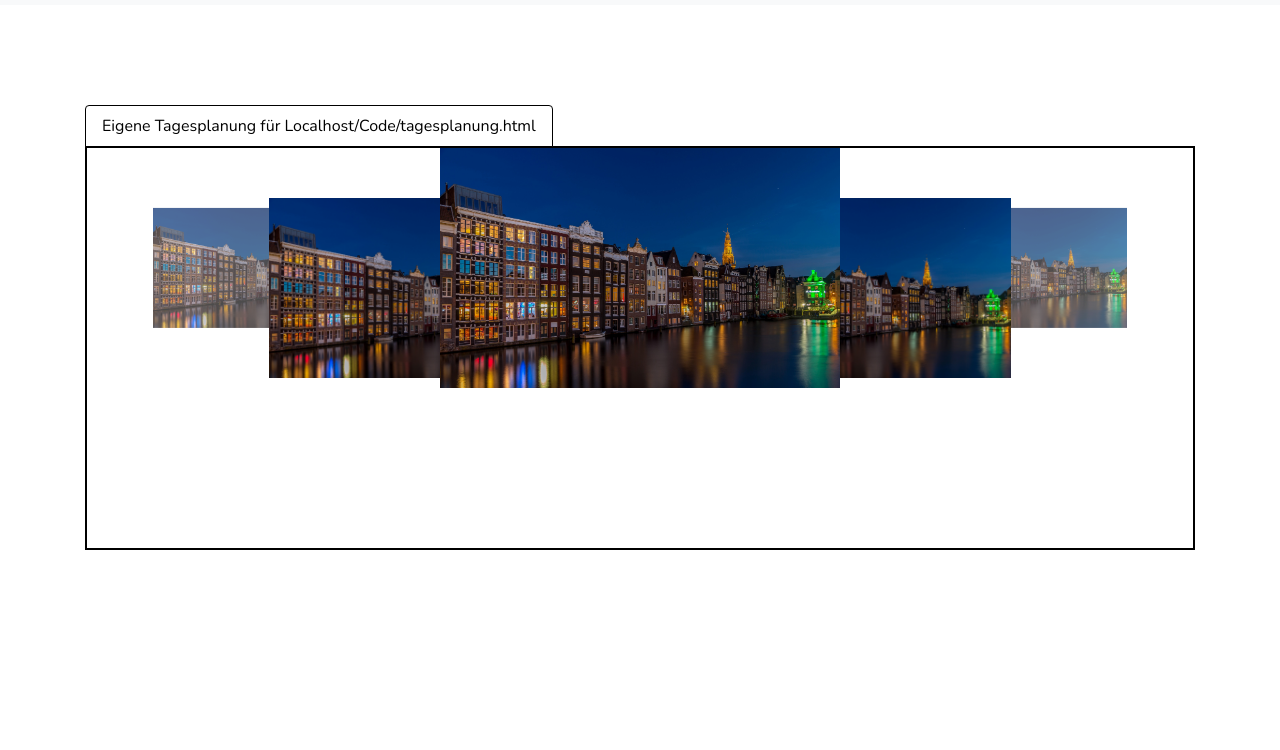
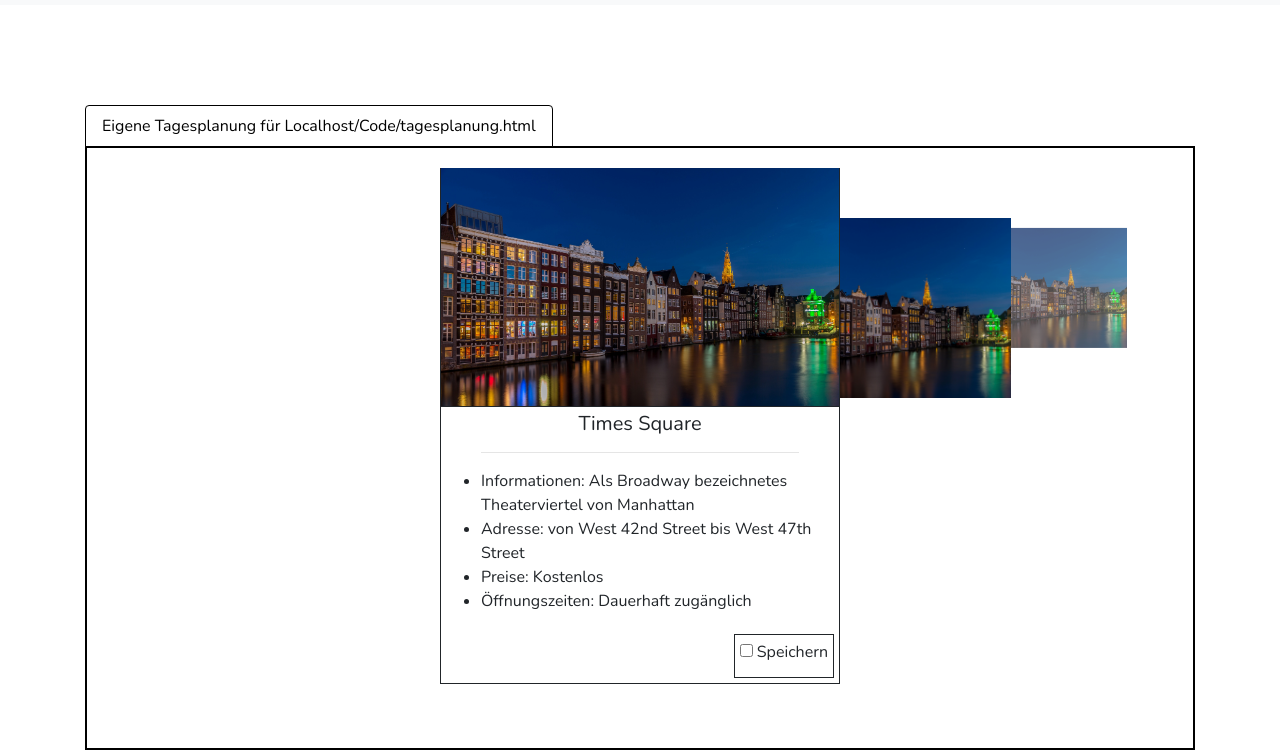
Before and after one commit to MeisterDanDan/Urban-Explorer, a plain HTML site: page Code/tagesplanung.html in a window 1280 px wide. Shown: the part 61-811 px from the top of the page. Drawn offline with nearby package versions, Linux system fonts and the light colour scheme.

Commit message:
tagesplanung frontend

```diff
--- a/Code/js/tagesplanung.js
+++ b/Code/js/tagesplanung.js
@@ -10,7 +10,8 @@ function start() {
     }
 }
 //carousel
-function moveToSelected(element) {
+
+   function moveToSelected(element) {
 
   if (element == "next") {
     var selected = $(".selected").next();
@@ -39,20 +40,6 @@ function moveToSelected(element) {
 }
 
 
-$(document).keydown(function(e) {
-    switch(e.which) {
-        case 37: // left
-        moveToSelected('prev');
-        break;
-
-        case 39: // right
-        moveToSelected('next');
-        break;
-
-        default: return;
-    }
-    e.preventDefault();
-});
 
 $('#carousel div').click(function() {
   moveToSelected($(this));
@@ -64,4 +51,5 @@ $('#prev').click(function() {
 
 $('#next').click(function() {
   moveToSelected('next');
+
 });
--- a/Code/style/tagesplanung.css
+++ b/Code/style/tagesplanung.css
@@ -1,8 +1,70 @@
+.next #text{
+   display: none;
+}
+.nextRightSecond #text{
+   display: none;
+}
+.hideRight #text{
+   display: none;
+}
+
+.prev #text{
+   display: none;
+}
+.prevLeftSecond #text{
+   display: none;
+}
+.hideLeft #text{
+   display: none;
+}
+
+#text h5 {
+   text-align:center;
+    margin-top: 5px;
+}
+#text hr {
+    width: 80%;
+    text-align: center;
+}
+
+.selected #text{
+    width:100% ;
+    -webkit-transition: width 2s;
+    border-bottom: 1px solid ;
+    border-right: 1px solid ;
+    border-left: 1px solid;
+    background: white;
+}
+
+.selected #text:hover{
+    box-shadow: 0 0 11px rgba(33,33,33,.2);
+}
+.selected img:hover{
+    box-shadow: 0 0 11px rgba(33,33,33,.2);
+}
+.selected img{
+    width:100% ;
+    border-bottom: 1px solid ;
+    border-right: 1px solid ;
+    border-left: 1px solid;
+    background: white;
+}
+
+.selected form {
+    float:right;
+    border: solid 1px;
+    margin: 5px;
+    padding: 5px;
+}
+
+
+
 #carousel {
   position: relative;
-  height: 400px;
+  height: 600px;
   top: 50%;
   overflow: hidden;
+  padding-top: 20px;
 }
 #carousel div {
   position: absolute;
--- a/Code/tagesplanung.html
+++ b/Code/tagesplanung.html
@@ -35,6 +35,7 @@
                 <div class="container">
                     <div class="suche-box">
 
+
                         <ul class="nav nav-tabs" id="myTab" role="tablist">
                             <li class="nav-item">
                                 <a class="nav-link active" id="home-tab" data-toggle="tab" role="tab" aria-controls="home" aria-selected="true"></a>
@@ -45,33 +46,98 @@
                             <div class="search-tab tab-pane fade show active" id="home" role="tabpanel" aria-labelledby="home-tab">
                                 <div id="carousel">
 
-                                    <div class="hideLeft">
-                                        <img src="img/amsterdam.jpg">
+                                    <div class="selected" onclick="return false;" >
+                                        <img src="img/amsterdam.jpg" >
+                                        <div id="text">
+                                        <h5>Times Square</h5>
+                                            <hr>
+                                            <ul>
+                                            <li>Informationen: Als Broadway bezeichnetes Theaterviertel von Manhattan</li>
+                                            <li>Adresse: von West 42nd Street bis West 47th Street</li>
+                                            <li>Preise: Kostenlos</li>
+                                            <li>Öffnungszeiten: Dauerhaft zugänglich</li>
+                                            </ul>
+                                            <form>
+                                            <input type="checkbox" name="speichern" id="speichern" >
+                                            <label for="speichern">Speichern</label>
+                                            </form>
+
+                                        </div>
+
                                     </div>
 
-                                    <div class="prevLeftSecond">
+                                     <div class="next">
                                         <img src="img/amsterdam.jpg">
+                                        <div id="text">
+                                       <h5>Times Square</h5>
+                                            <hr>
+                                            <ul>
+                                            <li>Informationen: Als Broadway bezeichnetes Theaterviertel von Manhattan</li>
+                                            <li>Adresse: von West 42nd Street bis West 47th Street</li>
+                                            <li>Preise: Kostenlos</li>
+                                            <li>Öffnungszeiten: Dauerhaft zugänglich</li>
+                                            </ul>
+                                        </div>
                                     </div>
 
-                                    <div class="prev">
-                                        <img src="img/amsterdam.jpg">
-                                    </div>
-
-                                    <div class="selected">
-                                        <img src="img/amsterdam.jpg">
-                                    </div>
-
-                                    <div class="next">
-                                        <img src="img/amsterdam.jpg">
-                                    </div>
 
                                     <div class="nextRightSecond">
                                         <img src="img/amsterdam.jpg">
+                                        <div id="text">
+                                        <h5>Times Square</h5>
+                                            <hr>
+                                            <ul>
+                                            <li>Informationen: Als Broadway bezeichnetes Theaterviertel von Manhattan</li>
+                                            <li>Adresse: von West 42nd Street bis West 47th Street</li>
+                                            <li>Preise: Kostenlos</li>
+                                            <li>Öffnungszeiten: Dauerhaft zugänglich</li>
+                                            </ul>
+                                        </div>
+                                    </div>
+                                    <div class="hideRight">
+                                        <img src="img/amsterdam.jpg">
+                                        <div id="text">
+                                        <h5>Times Square</h5>
+                                            <hr>
+                                            <ul>
+                                            <li>Informationen: Als Broadway bezeichnetes Theaterviertel von Manhattan</li>
+                                            <li>Adresse: von West 42nd Street bis West 47th Street</li>
+                                            <li>Preise: Kostenlos</li>
+                                            <li>Öffnungszeiten: Dauerhaft zugänglich</li>
+                                            </ul>
+                                        </div>
                                     </div>
 
                                     <div class="hideRight">
                                         <img src="img/amsterdam.jpg">
+                                        <div id="text">
+                                       <h5>Times Square</h5>
+                                            <hr>
+                                            <ul>
+                                            <li>Informationen: Als Broadway bezeichnetes Theaterviertel von Manhattan</li>
+                                            <li>Adresse: von West 42nd Street bis West 47th Street</li>
+                                            <li>Preise: Kostenlos</li>
+                                            <li>Öffnungszeiten: Dauerhaft zugänglich</li>
+                                            </ul>
+                                        </div>
                                     </div>
+
+                                    <div class="hideRight">
+                                        <img src="img/amsterdam.jpg">
+                                        <div id="text">
+                                        <h5>Times Square</h5>
+                                            <hr>
+                                            <ul>
+                                            <li>Informationen: Als Broadway bezeichnetes Theaterviertel von Manhattan</li>
+                                            <li>Adresse: von West 42nd Street bis West 47th Street</li>
+                                            <li>Preise: Kostenlos</li>
+                                            <li>Öffnungszeiten: Dauerhaft zugänglich</li>
+                                            </ul>
+                                        </div>
+                                    </div>
+
+
+
 
                             </div>
                         </div>
```
